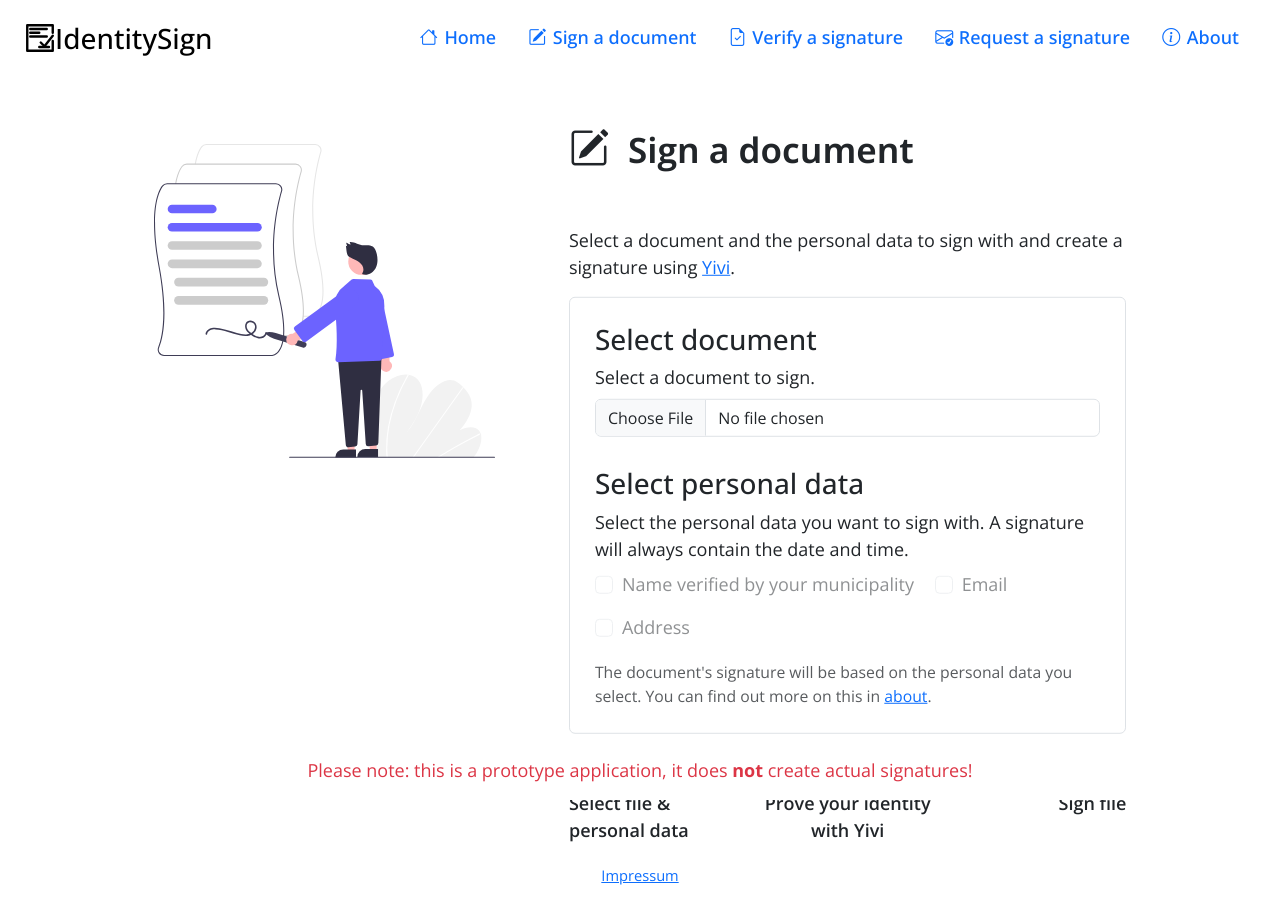
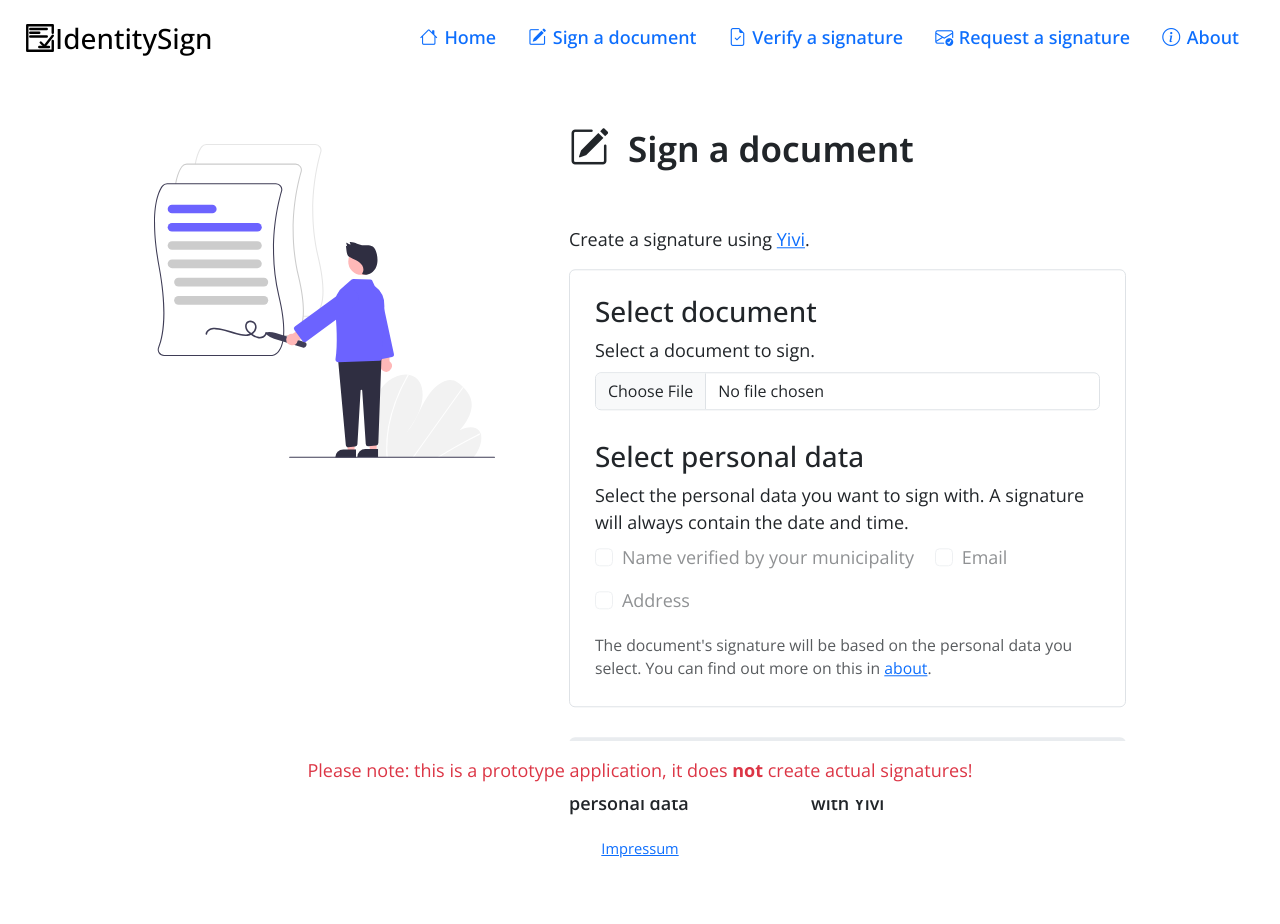
Before and after one commit to yoricklast/IdentitySign, a SvelteKit app: page /sign in a window 1280 px wide. Shown: the top 924 px of the page. Built offline with nearby package versions, Linux system fonts and the light colour scheme.

Commit message:
Change introductory text on sign page

```diff
--- a/src/routes/+page.svelte
+++ b/src/routes/+page.svelte
@@ -21,7 +21,7 @@
       </p>
     </div>
 
-    <!-- TODO: Image/less text/space for verfication&request step. Maybe move to signing page? -->
+    <!-- TODO: Less text(Images)/ more focus on verfication&request step/ Maybe move to signing page? -->
     <div class="infoblock rounded border">
       <h2>
         <i class="bi bi-pencil-square heading-icon"></i>Sign documents in three
--- a/src/routes/sign/+page.svelte
+++ b/src/routes/sign/+page.svelte
@@ -351,14 +351,14 @@
         <i class="bi bi-pencil-square page-icon"></i>
         Sign a document
       </h1>
-      <!-- TODO: Remove text, change for next steps. Check if Yivi is setup yet.-->
-      <p>
-        Select a document and the personal data to sign with and create a
-        signature using <a href="https://www.yivi.app/en" target="_blank"
-          >Yivi</a
-        >.
-      </p>
-
+      {#if !signedDone && (!attributeSelected || paramsGiven()) && !yiviActive}
+        <p>
+          Create a signature using <a
+            href="https://www.yivi.app/en"
+            target="_blank">Yivi</a
+          >.
+        </p>
+      {/if}
       <div class="infoblock rounded border">
         {#if !signedDone && (!attributeSelected || paramsGiven()) && !yiviActive}
           {#if paramsGiven()}
--- a/src/routes/verify/+page.svelte
+++ b/src/routes/verify/+page.svelte
@@ -52,6 +52,7 @@
   let personTrust = $state<string>();
   let addressTrust = $state<string>();
   let emailTrust = $state<string>();
+
   // Change to alertType only, if alert message changes permanently
   let alertData = $derived.by(() => {
     if (
@@ -323,7 +324,6 @@
                     Is this email address owned by the right person or
                     organization?
                   </p>
-                  <!-- Is an email address sufficient? => Change questions depending of number of attributes? -->
                   {#each options as label}
                     {@render emailAnswers(label)}
                   {/each}
```
